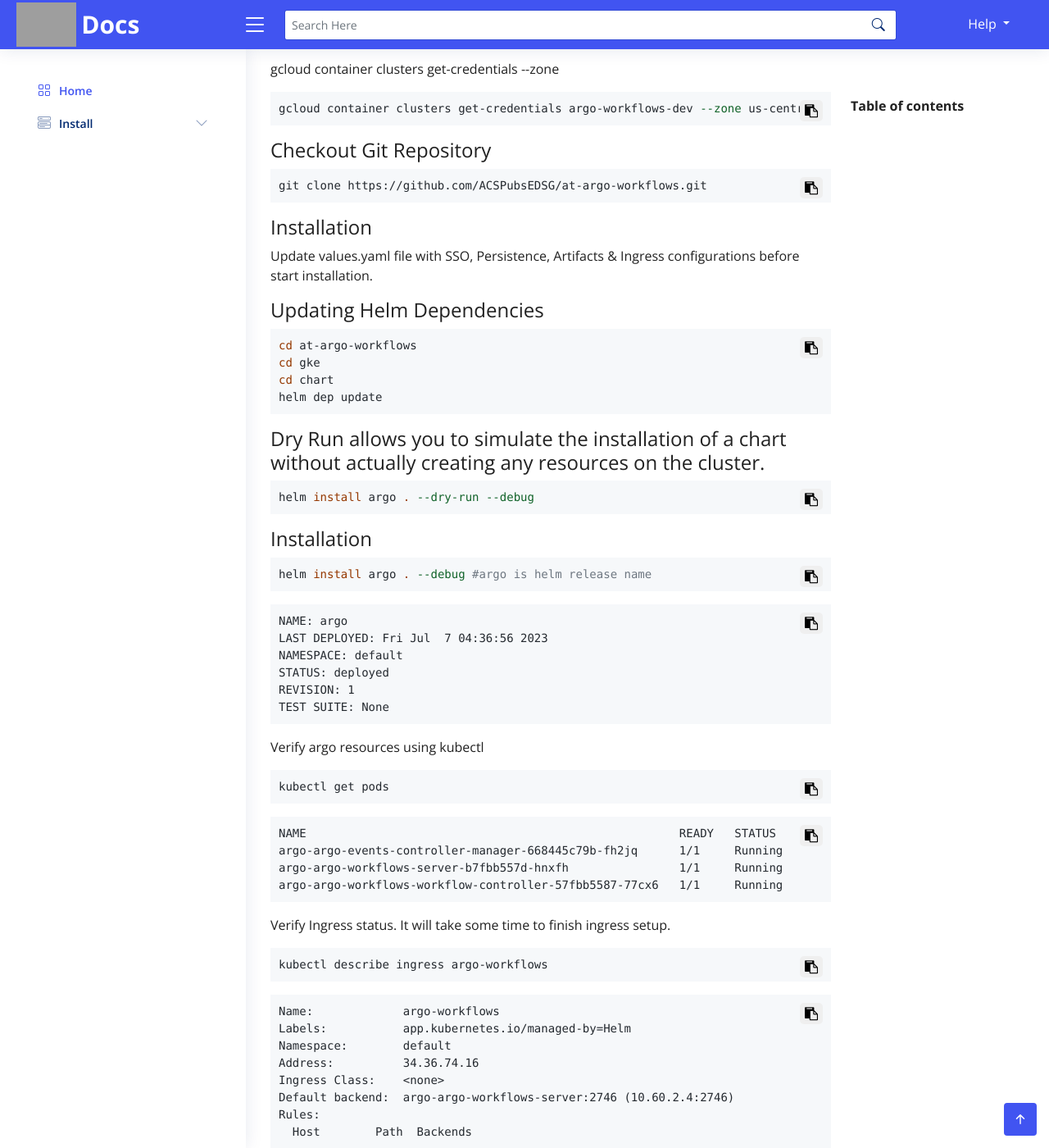
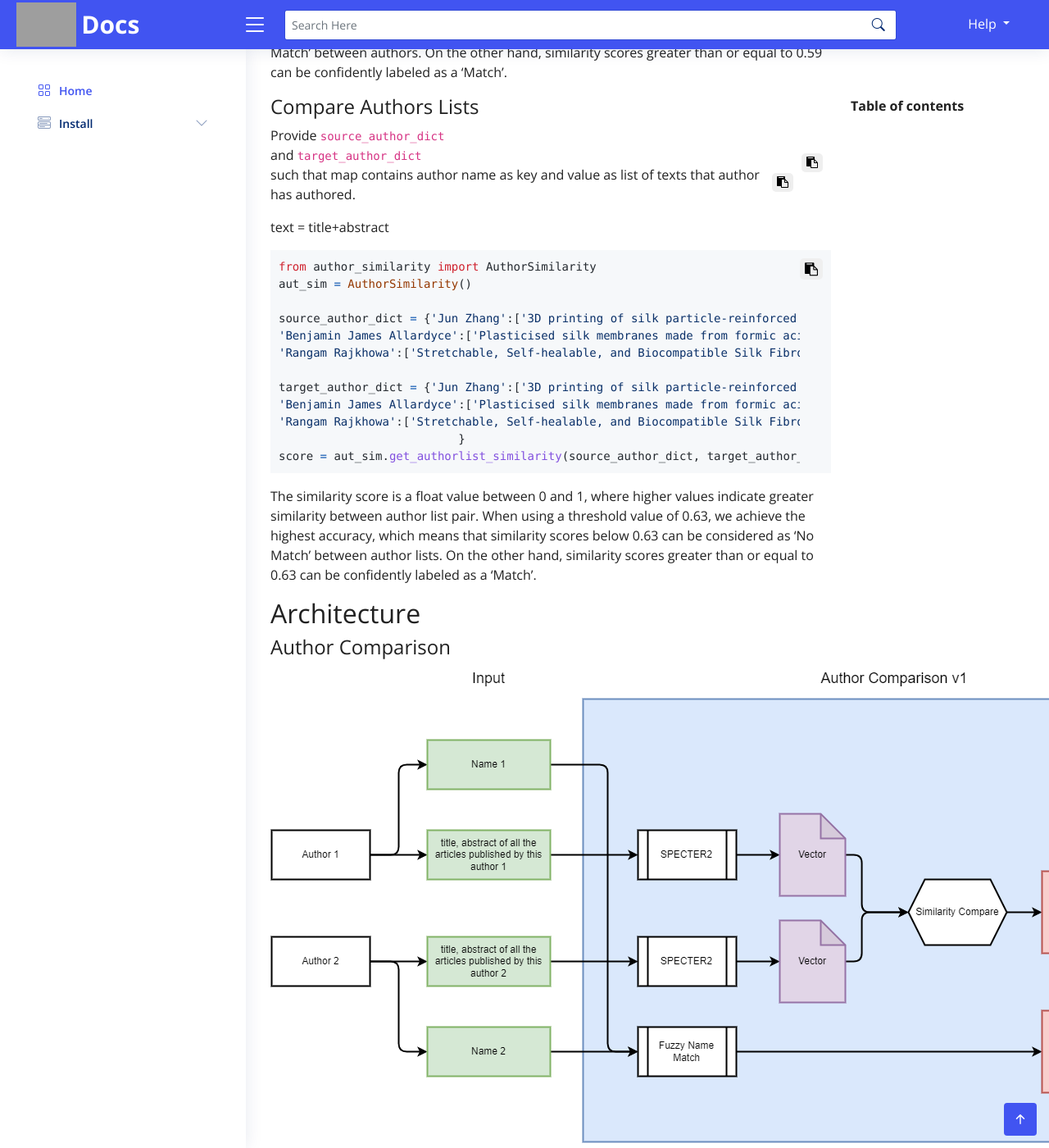
Before and after one commit to C52866/gh-pages, a Jekyll site: the page built from products/author_similarity/author_similarity.md, in a window 1280 px wide and 1400 px high, scrolled down 1115 px. Shown: the whole window at 82% size. Built offline with Jekyll 4.4.1, drawn with Linux system fonts in a browser that asks for light colours; some of the changed text lies outside the part shown; grey boxes are pictures that could not be loaded.

Commit message:
Published By Ram Kumar

````diff
--- a/products/author_similarity/author_similarity.md
+++ b/products/author_similarity/author_similarity.md
@@ -13,153 +13,86 @@
 toc: []
 
 ---
-## Introduction
-This repository contains Argo Workflows & Argo Events infrastructure setup in GKE and all possible customization parameters are exposed from `values.yaml` file and make sure all of them properly configured before starting installation.
+# Author Similarity and Author List Similarity
 
-## Note
-1. Existing Ingress: Create DNS records for both DEX & Argo domains using in `values.yaml` to point to Ingress Object before installation
-2. New Ingress Installation: Create global IP & Create DNS records for both DEX & Argo domains to point to this IP
-3. It installs all Argo resources in "default" namespace only and make sure running Helm installation from "default". It doesn't support other namespaces.
-
-In both the cases, Ingress configuration will be done at last step by the Helm (Out of All resources used in this installation) and both DEX & Argo servers fails to start.
-We should wait for sometime to work properly or else, delete DEX, Argo pods manually in case both servers are not accessible.
-
-## Pre-Installation
-Follow the below steps before Argo Workflows Installation in GKE.
-
-1. Create a static IP address (Name: argo-workflows-ip) either internal or external – This IP address used by the Ingress installation if Ingress creation is enabled.
-
-2. Create a GCP bucket for argo artificats and update `values.yaml` file to point to new bucket name.
-
-3. Create a Cloud Armor Policy (Name: argo-workflows-policy) - To allow/deny IP addresses to access Argo Dashboard. It is required when you enable GKE Ingress installation.
-
-4. Create GKE Cluster – Depends on your requirement create a GKE cluster.
+## Summary
+Similarity score between two authors or between two authors lists
 
 ## Installation
-Installation part is separated into two step process.
-1. Argo Resources Setup using Helm
-2. Additional Resource Creation - Workflows to run in separate namespace instead of using Argo namespace.
+```shell
+conda create --name author-similarity-env python==3.10
+conda activate author-similarity-env
+git clone https://github.com/Pubs-Digital-Transformation-R-D-Team/ai-author-comparison.git
+cd ai-author-comparison
+pip install .
+```
 
-### K8S Credentials Setup in Cloud Shell
-Open Cloud Shell and run below command to setup k8s credentials. Update command to use right values of cluster & zone details.
+OR
 
-gcloud container clusters get-credentials <cluster name> --zone <zone>
+```shell
+pip install git+https://github.com/Pubs-Digital-Transformation-R-D-Team/ai-author-comparison.git
+```
 
-~~~bash
-gcloud container clusters get-credentials argo-workflows-dev --zone us-central1-c
-~~~
+## Usage
+[Reference file](test.py)
 
-### Checkout Git Repository
+### Compare Authors
+The function takes two input parameters, `source_author` and `target_author`, which are lists containing the author's name at index 0 and a list of texts authored by that author as subsequent elements. Each text is represented as combined title and abstract of the work.
 
-~~~bash
-git clone https://github.com/ACSPubsEDSG/at-argo-workflows.git
-~~~
+text = title+abstract
 
-### Installation
-Update values.yaml file with SSO, Persistence, Artifacts & Ingress configurations before start installation.
+```python
+from author_similarity import AuthorSimilarity
+aut_sim = AuthorSimilarity()
 
-#### Updating Helm Dependencies
-~~~bash
-cd at-argo-workflows
-cd gke
-cd chart
-helm dep update
-~~~
+source_author = ['Jun Zhang',['3D printing of silk particle-reinforced chitosan hydrogel structures and their properties','However, 3D printed hydrogel scaffolds often suffer from low printing accuracy and poor mechanical properties due to their soft nature and tendency to shrink.']]
 
-#### Dry Run allows you to simulate the installation of a chart without actually creating any resources on the cluster.
-~~~bash
-helm install argo . --dry-run --debug
-~~~
+target_author = ['Jun Zhang',['3D printing of silk particle-reinforced chitosan hydrogel structures and their properties Hydrogel bioprinting is a major area of focus in the field of tissue engineering.','The printed composite hydrogel scaffolds showed no cytotoxicity, and supported adherence and growth of human fibroblasts and keratinocytes cells.']]
 
-#### Installation
-~~~bash
-helm install argo . --debug #argo is helm release name
-~~~
+score = aut_sim.get_author_similarity(source_author, target_author)
+```
 
-~~~text
-NAME: argo
-LAST DEPLOYED: Fri Jul  7 04:36:56 2023
-NAMESPACE: default
-STATUS: deployed
-REVISION: 1
-TEST SUITE: None
-~~~
+The similarity score is a float value between 0 and 1, where higher values indicate greater similarity between author pair.
+When using a threshold value of 0.59, we achieve the highest accuracy, which means that similarity scores below 0.59 can be considered as 'No Match' between authors. On the other hand, similarity scores greater than or equal to 0.59 can be confidently labeled as a 'Match'.
 
-Verify argo resources using kubectl
-~~~bash
-kubectl get pods
-~~~
+### Compare Authors Lists
 
-~~~text
-NAME                                                      READY   STATUS    RESTARTS   AGE
-argo-argo-events-controller-manager-668445c79b-fh2jq      1/1     Running   0          45s
-argo-argo-workflows-server-b7fbb557d-hnxfh                1/1     Running   0          45s
-argo-argo-workflows-workflow-controller-57fbb5587-77cx6   1/1     Running   0          44s
-~~~
+Provide `source_author_dict` and `target_author_dict` such that map contains author name as key and value as list of texts that author has authored.
 
-Verify Ingress status. It will take some time to finish ingress setup.
-~~~bash
-kubectl describe ingress argo-workflows
-~~~
+text = title+abstract
 
-~~~text
-Name:             argo-workflows
-Labels:           app.kubernetes.io/managed-by=Helm
-Namespace:        default
-Address:          34.36.74.16
-Ingress Class:    <none>
-Default backend:  argo-argo-workflows-server:2746 (10.60.2.4:2746)
-Rules:
-  Host        Path  Backends
-  ----        ----  --------
-  *           *     argo-argo-workflows-server:2746 (10.60.2.4:2746)
-Annotations:  ingress.kubernetes.io/backends: {"k8s1-5c546a67-default-argo-argo-workflows-server-2746-917f40f9":"Unknown"}
-              ingress.kubernetes.io/forwarding-rule: k8s2-fr-wqrsveq7-default-argo-workflows-cwzm50mh
-              ingress.kubernetes.io/target-proxy: k8s2-tp-wqrsveq7-default-argo-workflows-cwzm50mh
-              ingress.kubernetes.io/url-map: k8s2-um-wqrsveq7-default-argo-workflows-cwzm50mh
-              kubernetes.io/ingress.class: gce
-              kubernetes.io/ingress.global-static-ip-name: argo-workflows-dev
-              meta.helm.sh/release-name: argo
-              meta.helm.sh/release-namespace: default
-Events:
-  Type     Reason     Age                  From                     Message
-  ----     ------     ----                 ----                     -------
-  Warning  Translate  108s (x6 over 108s)  loadbalancer-controller  Translation failed: invalid ingress spec: error getting BackendConfig for port "&ServiceBackendPort{Name:,Number:2746,}" on service "default/argo-argo-workflows-server", err: no BackendConfig for service port exists.
-  Normal   Sync       57s                  loadbalancer-controller  UrlMap "k8s2-um-wqrsveq7-default-argo-workflows-cwzm50mh" created
-  Normal   Sync       54s                  loadbalancer-controller  TargetProxy "k8s2-tp-wqrsveq7-default-argo-workflows-cwzm50mh" created
-  Normal   Sync       41s (x5 over 108s)   loadbalancer-controller  Scheduled for sync
-  Normal   Sync       41s                  loadbalancer-controller  ForwardingRule "k8s2-fr-wqrsveq7-default-argo-workflows-cwzm50mh" created
-  Normal   IPChanged  41s                  loadbalancer-controller  IP is now 34.36.74.16
-~~~
+```python
+from author_similarity import AuthorSimilarity
+aut_sim = AuthorSimilarity()
 
-#### Creating Additional Resources for Workflows
-Run below command to create new namespace - "workflows", roles, rolebindings to maintain a separate namespace for Workflows to run.
+source_author_dict = {'Jun Zhang':['3D printing of silk particle-reinforced chitosan hydrogel structures and their properties.','However, 3D printed hydrogel scaffolds often suffer from low printing accuracy and poor mechanical properties due to their soft nature and tendency to shrink.'],
+'Benjamin James Allardyce':['Plasticised silk membranes made from formic acid are ductile, transparent and degradation-resistant	Regenerated silk fibroin membranes tend to be brittle when dry.','They also showed good biocompatibility and supported the adhesion and migration of human tympanic membrane keratinocytes.','Silk protein paper with in-situ synthesized silver nanoparticles'],
+'Rangam Rajkhowa':['Stretchable, Self-healable, and Biocompatible Silk Fibroin Hybrid Membranes based Humidity Sensor and Human Emotion Sensor']}
 
-~~~bash
-kubectl apply -f argo-workflows-resources.yaml
-~~~
+target_author_dict = {'Jun Zhang':['3D printing of silk particle-reinforced chitosan hydrogel structures and their properties.','However, 3D printed hydrogel scaffolds often suffer from low printing accuracy and poor mechanical properties due to their soft nature and tendency to shrink.'],
+'Benjamin James Allardyce':['Plasticised silk membranes made from formic acid are ductile, transparent and degradation-resistant	Regenerated silk fibroin membranes tend to be brittle when dry.','They also showed good biocompatibility and supported the adhesion and migration of human tympanic membrane keratinocytes.','Silk protein paper with in-situ synthesized silver nanoparticles'],
+'Rangam Rajkhowa':['Stretchable, Self-healable, and Biocompatible Silk Fibroin Hybrid Membranes based Humidity Sensor and Human Emotion Sensor']}
+                          }
+score = aut_sim.get_authorlist_similarity(source_author_dict, target_author_dict)
+```
 
-### Create GitHub docker registry secret
-It is optional step if you are not using any private docker registry for your images used in workflows.
+The similarity score is a float value between 0 and 1, where higher values indicate greater similarity between author list pair.
+When using a threshold value of 0.63, we achieve the highest accuracy, which means that similarity scores below 0.63 can be considered as 'No Match' between author lists. On the other hand, similarity scores greater than or equal to 0.63 can be confidently labeled as a 'Match'.
 
-~~~bash
-kubectl create secret docker-registry docker-registry-github-com --docker-server=ghcr.io --docker-username=C52866 --docker-password=<GitHub PAT>  --docker-email=R_kumar@acs.org -n workflows
-~~~
-~~~text
-Secret Name: docker-registry-github-com
-Namespace: workflows
-docker-password: <Use GitHub PAT/docker password>
-docker-email: User your email
-docker-username: Use docker username
-~~~
+## Architecture
+### Author Comparison
+![Author Comparison](/gh-pages/assets/doc/Author_Comparison.png)
 
-### References
-1. [Helm](https://helm.sh/)
-2. [Argo Helm](https://github.com/argoproj/argo-helm/tree/main/charts/argo-workflows)
-3. [GitHub OAuth Application](https://docs.github.com/en/apps/oauth-apps/building-oauth-apps/creating-an-oauth-app)
-4. [DEX Connectors](https://dexidp.io/docs/connectors/oidc/)
-5. [DEX GitHub](https://dexidp.io/docs/connectors/github/)
-6. [Argo DB](https://argoproj.github.io/argo-workflows/workflow-archive/)
-7. [Argo SSO](https://argoproj.github.io/argo-workflows/argo-server-sso-argocd/)
-8. [Argo ConfigMap](https://argoproj.github.io/argo-workflows/workflow-controller-configmap.yaml)
-9. [Argo Artifacts](https://argoproj.github.io/argo-workflows/configure-artifact-repository/)
+### Author List Comparison
+In this comparison, scenarios where one list contains more authors than the other is addressed. To achieve this, comparison between the author list with more authors and the author list with fewer authors is done. This ensures that we obtain distinct similarity scores for the following cases:
+
+1. Two manuscripts with exactly the same author lists.
+2. Two manuscripts, where the author list for one manuscript is a subset of the other.
+
+By handling these cases separately, obtaining the same scores for both scenarios can be avoided, providing more accurate and informative results.
+
+![Author Lists Comparison](/gh-pages/assets/doc/AuthorList_Comparison.png)
+
+## References
+- <https://github.com/allenai/SPECTER2_0>
+- <https://github.com/seatgeek/thefuzz>
````
Also changed, not shown: assets/doc/AuthorList_Comparison.png (added), assets/doc/Author_Comparison.png (added).
